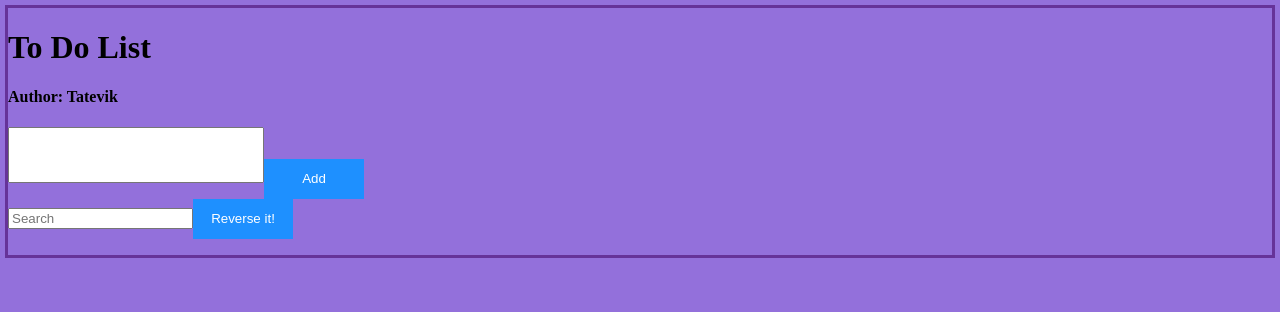
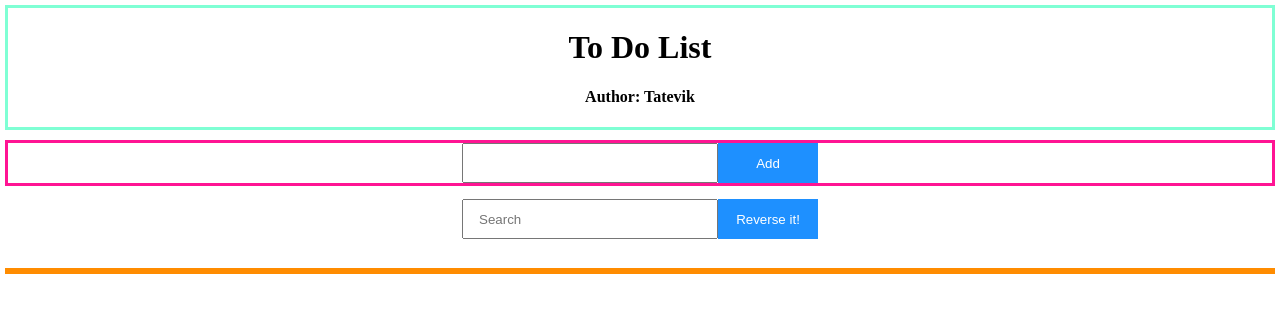
Before and after one commit to TatevG/ReactJS, a React (Create React App) app in the folder to-do-list/: page / in a window 1280 px wide. Shown: the top 312 px of the page. Built offline with nearby package versions, Linux system fonts and the light colour scheme; the HTML template or start-up script is replaced by a standard one.

Commit message:
to do list

```diff
--- a/to-do-list/src/App.css
+++ b/to-do-list/src/App.css
@@ -1,8 +1,46 @@
-/* body {
+@import url("./styles/article.css");
+@import url("./styles/input.css");
+@import url("./styles/result.css");
+.App {
     display: grid;
-    grid-template-columns: (3, 1fr);
-    grid-template-rows: (5, 1fr);
-    outline: 3px solid rebeccapurple;
-    background-color: mediumpurple;
-    grid-template-areas: 'l c r';
-} */
+    grid-column: 1fr;
+    grid-row: auto;
+    grid-gap: 1em;
+    text-align: center;
+}
+
+.Article {
+    grid-row: 1;
+}
+
+.Input {
+    grid-row: 2;
+}
+
+.sandr {
+    grid-row: 3;
+}
+
+.sandr>.search {
+    width: 235px;
+    height: 34px;
+    padding-left: 15px;
+}
+
+.sandr>button {
+    color: white;
+    align-self: center;
+    border: 1px solid dodgerblue;
+    background-color: dodgerblue;
+    cursor: pointer;
+    width: 100px;
+    height: 40px;
+}
+
+.sandr>button:hover {
+    background-color: gold;
+}
+
+.Result {
+    grid-row: 4;
+}
--- a/to-do-list/src/App.js
+++ b/to-do-list/src/App.js
@@ -28,19 +28,18 @@ class App extends Component {
     this.setState({ items, choosen: items});
   }
 
-  moveUp = e =>{
-    const {items} = this.state;
-    const status = e.target.checked;
-    const elem = e.target.id;
-    const to = 0;
-    const arrayMove = (items, elem, to) => {
-      let element = items[elem];
-      items.splice(elem, 1);
-      items.splice(to, 0, element);
-      return items;
-    }
-    this.setState({done: items });
-  }
+  // moveUp = e =>{
+  //   const { items, done } = this.state;
+  //   const status = e.target.checked;
+  //   const elem = e.target.id;
+  //   if(status){
+  //     done[done.length - (done.length - 1)] = items[elem];
+  //     delete items[elem];
+  //   } else{
+
+  //   }
+  //   this.setState({ done: items });
+  // }
 
   search = e => {
     const {items} = this.state;
@@ -67,17 +66,19 @@ class App extends Component {
   render() {
     return (
       <div className="App">
-        <Article
+        <Article className="Article"
           heading="To Do List"
           author="Tatevik"
         />
-        <Input
+        <Input className="Input"
           changeHandler={this.inputChangeHandler}
           clickHandler={this.clickHandler}
         />
-        <input className="search" type="text" onChange={this.search} placeholder="Search" />
-        <button className="reserve" onClick={this.reverse}>Reverse it!</button>
-        <Result
+        <div className="sandr">
+          <input className="search" type="text" onChange={this.search} placeholder="Search" />
+          <button className="reserve" onClick={this.reverse}>Reverse it!</button>
+        </div>
+        <Result className="Result"
           items={this.state.choosen}
           changeHandler={this.moveUp}
           doubleClick={this.deleteItem}
--- a/to-do-list/src/components/article.js
+++ b/to-do-list/src/components/article.js
@@ -1,7 +1,7 @@
 import React from 'react';
 
 const Article = ({ heading, author }) => (
-  <div>
+  <div className="article">
     <h1>{heading}</h1>
     <h4>Author: {author}</h4>
   </div>
--- a/to-do-list/src/components/input.js
+++ b/to-do-list/src/components/input.js
@@ -2,8 +2,8 @@ import React from 'react';
 import '../styles/input.css'
 
 const Input = ({ changeHandler, clickHandler }) => (
-  <div>
-    <textarea className="term" type="text" onChange={changeHandler} />
+  <div className="inputs">
+    <input className="term" type="text" onChange={changeHandler} />
     <button className="btn" onClick={clickHandler}>Add</button>
   </div>
 );
--- a/to-do-list/src/styles/article.css
+++ b/to-do-list/src/styles/article.css
@@ -0,0 +1,3 @@
+.article{
+    outline: 3px solid aquamarine
+}
--- a/to-do-list/src/styles/input.css
+++ b/to-do-list/src/styles/input.css
@@ -1,20 +1,15 @@
-body {
-    display: grid;
-    grid-template-columns: (3, 1fr);
-    grid-template-rows: (5, 1fr);
-    outline: 3px solid rebeccapurple;
-    background-color: mediumpurple;
-    grid-template-areas: 'l c r';
+.inputs {
+    outline: 3px solid deeppink;
 }
 
-div>textarea {
-    width: 250px;
-    height: 50px;
+.inputs > .term {
+    width: 235px;
+    height: 34px;
+    padding-left: 15px;
     resize: none;
 }
 
-div>button {
-    grid-area: 4/4;
+.inputs > .btn {
     color: white;
     align-self: center;
     border: 1px solid dodgerblue;
@@ -24,6 +19,6 @@ div>button {
     height: 40px;
 }
 
-div>button:hover {
-    background-color: aqua;
+.inputs > .btn:hover {
+    background-color: gold;
 }
--- a/to-do-list/src/styles/result.css
+++ b/to-do-list/src/styles/result.css
@@ -1,3 +1,3 @@
 .result{
-    text-align: start;
+    outline: 3px solid darkorange;
 }
```
